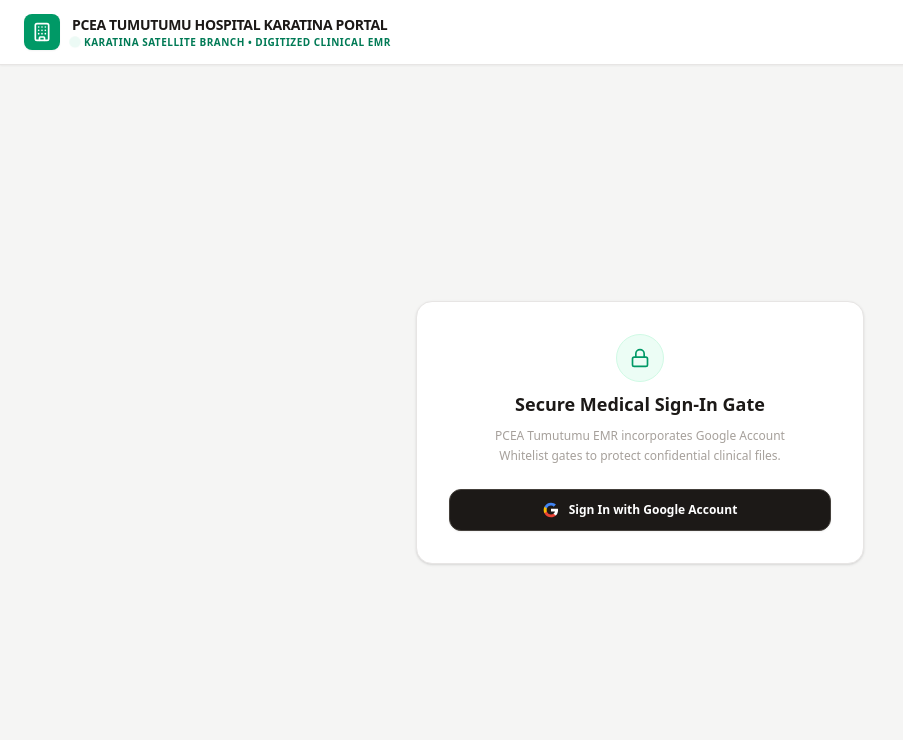
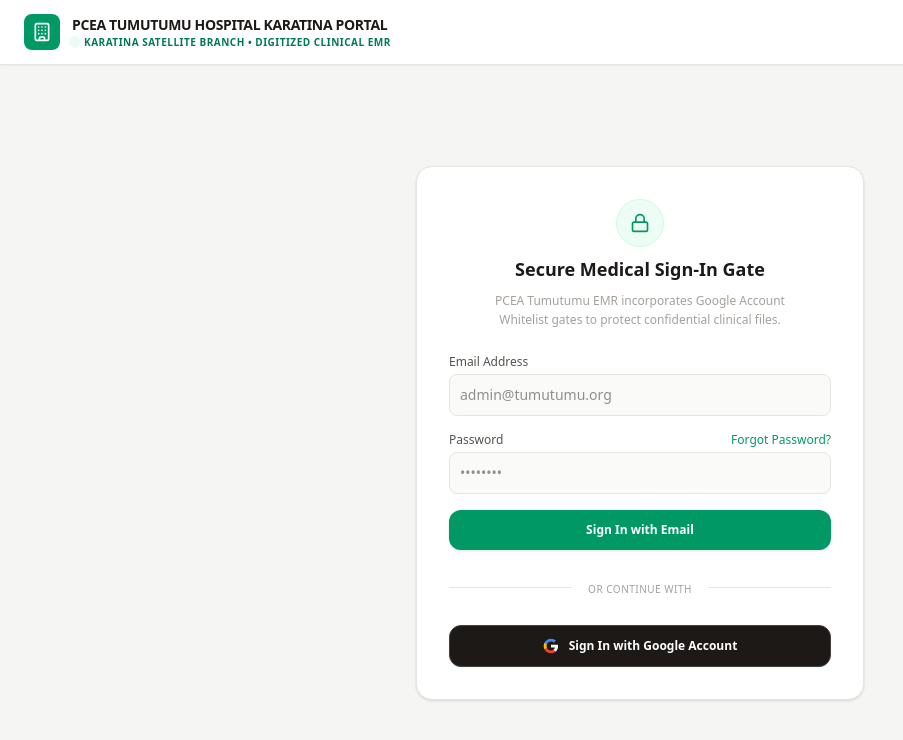
Before and after one commit to wangechigodfrey77-debug/Tumutumu-Karatinabranch, a React (Vite) app: page / in a window 1280 px wide. Shown: the top 740 px of the page, without its empty margins (0-903 px from the left). Built offline with nearby package versions, Linux system fonts and the light colour scheme; no server answers.

Commit message:
feat(auth): implement email-password authentication
Add email-password support for user management, including a secondary auth instance, password-based whitelist registration, and password reset capability.

```diff
--- a/src/App.tsx
+++ b/src/App.tsx
@@ -57,8 +57,8 @@
   saveExpense,
   deleteExpense
 } from './dbService';
-import { auth, googleProvider, setOAuthAccessToken, getOAuthAccessToken } from './firebase';
-import { signInWithPopup, signOut, onAuthStateChanged, GoogleAuthProvider } from 'firebase/auth';
+import { auth, secondaryAuth, googleProvider, setOAuthAccessToken, getOAuthAccessToken } from './firebase';
+import { signInWithPopup, signInWithEmailAndPassword, createUserWithEmailAndPassword, sendPasswordResetEmail, signOut, onAuthStateChanged, GoogleAuthProvider } from 'firebase/auth';
 import { WhitelistUser, Patient, LabTest, LabCatalogItem, MedicationDispense, PharmacyItem, DutyAllocation, LeaveRequest, Message, Appointment, MedicalRecord, Expense, AuditLog, PatientVitals } from './types';
 
 
@@ -90,10 +90,13 @@
   // Authenticated states
   const [currentUser, setCurrentUser] = useState<WhitelistUser | null>(null);
   const [inputEmail, setInputEmail] = useState<string>('');
+  const [loginPassword, setLoginPassword] = useState<string>('');
   const [loginError, setLoginError] = useState<string>('');
   const [sessionEmail, setSessionEmail] = useState<string>('');
   const [firebaseUser, setFirebaseUser] = useState<any>(null);
   const [isLoggingIn, setIsLoggingIn] = useState<boolean>(false);
+  const [showForgotPasswordModal, setShowForgotPasswordModal] = useState<boolean>(false);
+  const [isWhitelistLoaded, setIsWhitelistLoaded] = useState<boolean>(false);
 
   // Primary Workspace tab
   const [activeTab, setActiveTab] = useState<string>('records');
@@ -175,7 +178,10 @@
       initDb();
 
       // Setup real-time sync listeners for all collections
-      const unsubWhitelist = listenWhitelist(setWhitelist, (err) => console.error("Whitelist sync error: ", err));
+      const unsubWhitelist = listenWhitelist((data) => {
+        setWhitelist(data);
+        setIsWhitelistLoaded(true);
+      }, (err) => console.error("Whitelist sync error: ", err));
       const unsubPatients = listenPatients(setPatients, (err) => console.error("Patients sync error: ", err));
       const unsubLabTests = listenLabTests(setLabTests, (err) => console.error("LabTests sync error: ", err));
       const unsubLabCatalog = listenLabCatalog(setLabCatalog, (err) => console.error("LabCatalog sync error: ", err));
@@ -204,6 +210,7 @@
       };
     } else {
       console.log("No Firebase logged-in user detected.");
+      setIsWhitelistLoaded(false);
       setWhitelist([]);
       setPatients([]);
       setLabTests([]);
@@ -221,10 +228,10 @@
 
   // Reactive role mapper triggered when session email or whitelist changes
   useEffect(() => {
-    if (sessionEmail) {
+    if (sessionEmail && isWhitelistLoaded) {
       handleSignOn(sessionEmail);
     }
-  }, [sessionEmail, whitelist]);
+  }, [sessionEmail, whitelist, isWhitelistLoaded]);
 
   // Login handler carrying secure role resolution
   const handleSignOn = (emailAddress: string) => {
@@ -270,6 +277,44 @@
       } else {
         setLoginError(`Google Sign-In failed: ${err?.message || String(err)}`);
       }
+    } finally {
+      setIsLoggingIn(false);
+    }
+  };
+
+  const handleEmailSignIn = async (e: React.FormEvent) => {
+    e.preventDefault();
+    if (isLoggingIn) return;
+    setIsLoggingIn(true);
+    try {
+      setLoginError('');
+      const result = await signInWithEmailAndPassword(auth, inputEmail, loginPassword);
+      const email = result.user.email;
+      if (email) {
+        setSessionEmail(email);
+      }
+    } catch (err: any) {
+      console.error("Email Login Error:", err);
+      setLoginError(`Login failed: ${err?.message || String(err)}`);
+    } finally {
+      setIsLoggingIn(false);
+    }
+  };
+
+  const handleForgotPassword = async () => {
+    if (!inputEmail) {
+      setLoginError('Please enter your email address in the field above to reset your password.');
+      return;
+    }
+    if (isLoggingIn) return;
+    setIsLoggingIn(true);
+    try {
+      setLoginError('');
+      await sendPasswordResetEmail(auth, inputEmail);
+      setLoginError('Password reset email sent! Please check your inbox.');
+    } catch (err: any) {
+      console.error("Forgot Password Error:", err);
+      setLoginError(`Failed to send reset email: ${err?.message || String(err)}`);
     } finally {
       setIsLoggingIn(false);
     }
@@ -469,8 +514,17 @@
     }
   };
 
-  const handleAddWhitelist = async (user: WhitelistUser) => {
+  const handleAddWhitelist = async (user: WhitelistUser, password?: string) => {
     try {
+      if (password) {
+        try {
+          await createUserWithEmailAndPassword(secondaryAuth, user.email, password);
+          await secondaryAuth.signOut();
+        } catch (authErr: any) {
+          console.error("Failed to create user with email/password", authErr);
+          alert(`Could not create authentication for ${user.email}: ${authErr?.message}. Proceeding to whitelist only.`);
+        }
+      }
       await saveWhitelistUser(user);
       await logMutation('ADD_WHITELIST', `Whitelisted new hospital staff user email: ${user.email}. Name: ${user.name}, Role: ${user.role}`);
     } catch (error) {
@@ -604,6 +658,61 @@
       {/* 2. SECURITY WHITELIST GATE (IF LOGGED OUT) */}
       {!currentUser ? (
         <div className="flex-1 flex flex-col items-center justify-center p-6 bg-stone-100">
+
+          {showForgotPasswordModal && (
+            <div className="fixed inset-0 z-50 flex items-center justify-center bg-black/40 backdrop-blur-sm p-4">
+              <div className="bg-white rounded-2xl w-full max-w-sm p-6 shadow-xl border border-stone-200">
+                <h3 className="text-lg font-bold text-stone-900 mb-2">Reset Password</h3>
+                <p className="text-xs text-stone-500 mb-4">Enter your email address and we will send you a link to reset your password.</p>
+
+                {loginError && loginError.includes('Password reset') && (
+                  <div className="bg-emerald-50 border border-emerald-200 text-emerald-800 text-xs p-3 rounded-lg mb-4">
+                    {loginError}
+                  </div>
+                )}
+                {loginError && !loginError.includes('Password reset') && (
+                  <div className="bg-rose-50 border border-rose-200 text-rose-800 text-xs p-3 rounded-lg mb-4">
+                    {loginError}
+                  </div>
+                )}
+
+                <div className="space-y-4">
+                  <div>
+                    <label className="block text-xs font-medium text-stone-600 mb-1">Email Address</label>
+                    <input
+                      type="email"
+                      required
+                      value={inputEmail}
+                      onChange={(e) => setInputEmail(e.target.value)}
+                      className="w-full bg-stone-50 border border-stone-200 rounded-lg p-2.5 focus:ring-1 focus:ring-emerald-500 text-sm"
+                      placeholder="admin@tumutumu.org"
+                    />
+                  </div>
+                  <div className="flex gap-2">
+                    <button
+                      type="button"
+                      onClick={() => {
+                        setShowForgotPasswordModal(false);
+                        setLoginError('');
+                      }}
+                      className="flex-1 bg-white hover:bg-stone-50 text-stone-700 border border-stone-300 py-2.5 rounded-xl font-medium text-xs transition-all"
+                    >
+                      Cancel
+                    </button>
+                    <button
+                      type="button"
+                      onClick={handleForgotPassword}
+                      disabled={isLoggingIn}
+                      className="flex-1 bg-emerald-600 text-white hover:bg-emerald-700 py-2.5 rounded-xl font-medium text-xs shadow-sm transition-all disabled:opacity-50"
+                    >
+                      {isLoggingIn ? 'Sending...' : 'Send Link'}
+                    </button>
+                  </div>
+                </div>
+              </div>
+            </div>
+          )}
+
           <div className="w-full max-w-md bg-white rounded-2xl border border-stone-200 shadow-sm p-8 space-y-6">
             <div className="text-center space-y-2">
               <div className="w-12 h-12 bg-emerald-50 text-emerald-600 rounded-full flex items-center justify-center mx-auto border border-emerald-100">
@@ -616,11 +725,64 @@
             </div>
 
             {/* Custom Whitelist security logs */}
-            {loginError && (
+            {loginError && !showForgotPasswordModal && (
               <div id="login-blacklist-warning" className="bg-rose-50 border border-rose-200 text-rose-800 text-xs p-3 rounded-lg leading-normal">
                 {loginError}
               </div>
             )}
+
+            <form onSubmit={handleEmailSignIn} className="space-y-4">
+              <div>
+                <label className="block text-xs font-medium text-stone-600 mb-1">Email Address</label>
+                <input
+                  type="email"
+                  required
+                  value={inputEmail}
+                  onChange={(e) => setInputEmail(e.target.value)}
+                  className="w-full bg-stone-50 border border-stone-200 rounded-lg p-2.5 focus:ring-1 focus:ring-emerald-500 text-sm"
+                  placeholder="admin@tumutumu.org"
+                />
+              </div>
+              <div>
+                <div className="flex items-center justify-between mb-1">
+                  <label className="block text-xs font-medium text-stone-600">Password</label>
+                  <button
+                    type="button"
+                    onClick={() => {
+                      setLoginError('');
+                      setShowForgotPasswordModal(true);
+                    }}
+                    className="text-xs text-emerald-600 hover:text-emerald-700 font-medium"
+                  >
+                    Forgot Password?
+                  </button>
+                </div>
+                <input
+                  type="password"
+                  required
+                  value={loginPassword}
+                  onChange={(e) => setLoginPassword(e.target.value)}
+                  className="w-full bg-stone-50 border border-stone-200 rounded-lg p-2.5 focus:ring-1 focus:ring-emerald-500 text-sm"
+                  placeholder="••••••••"
+                />
+              </div>
+              <button
+                type="submit"
+                disabled={isLoggingIn}
+                className="w-full bg-emerald-600 text-white hover:bg-emerald-700 py-3 rounded-xl font-semibold text-xs shadow-sm transition-all"
+              >
+                {isLoggingIn ? 'Signing In...' : 'Sign In with Email'}
+              </button>
+            </form>
+
+            <div className="relative flex items-center justify-center pt-2 pb-1">
+              <div className="absolute inset-0 flex items-center">
+                <div className="w-full border-t border-stone-200"></div>
+              </div>
+              <div className="relative bg-white px-4 text-[10px] font-medium text-stone-400 uppercase tracking-wider">
+                Or Continue With
+              </div>
+            </div>
 
             {/* Primary Google Auth Pop-up Button */}
             <button
--- a/src/firebase.ts
+++ b/src/firebase.ts
@@ -6,6 +6,9 @@
 const app = initializeApp(firebaseConfig);
 export const db = getFirestore(app, (firebaseConfig as any).firestoreDatabaseId); /* CRITICAL: The app will break without this line */
 export const auth = getAuth();
+
+export const secondaryApp = initializeApp(firebaseConfig, 'SecondaryApp');
+export const secondaryAuth = getAuth(secondaryApp);
 
 // Enforce browser session-level state persistence to prevent auth leakage
 setPersistence(auth, browserSessionPersistence).catch((err) => {
```
Also changed, not shown: src/components/AdminDashboard.tsx (+15 -5 lines), 1 other file (tests, documents, lock files or other folders).
